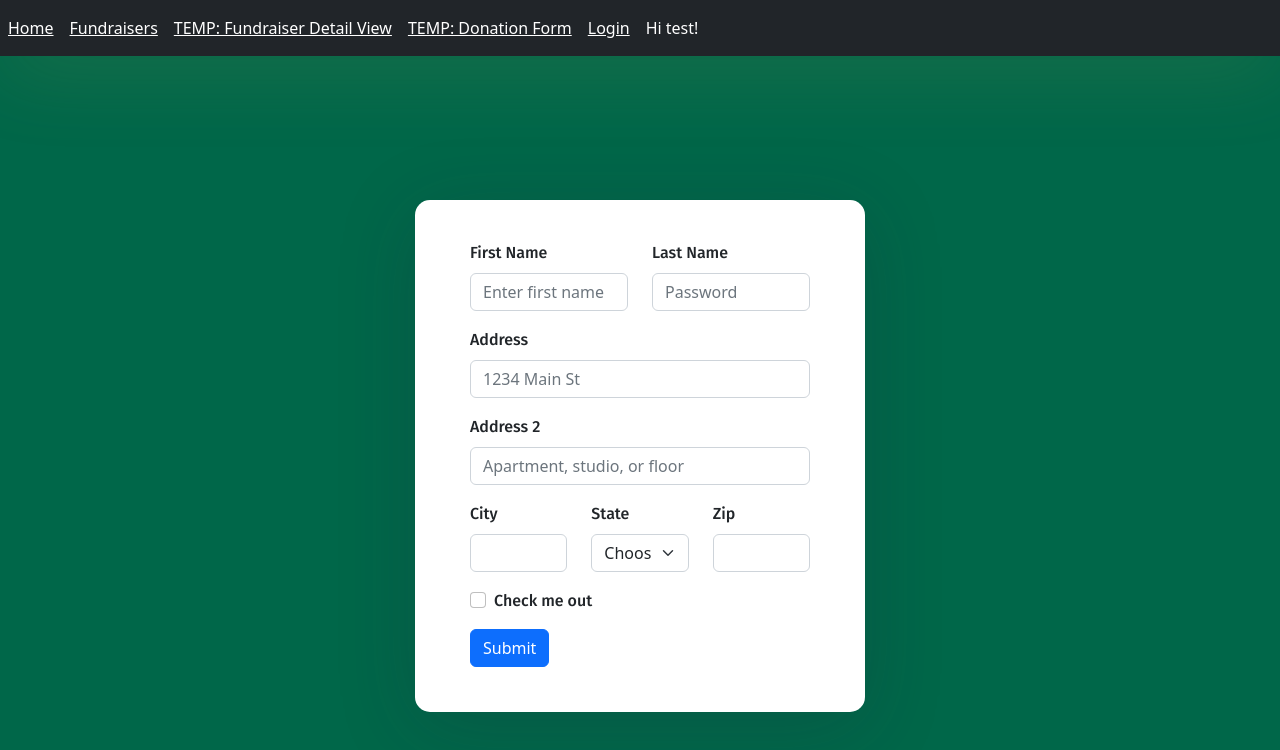
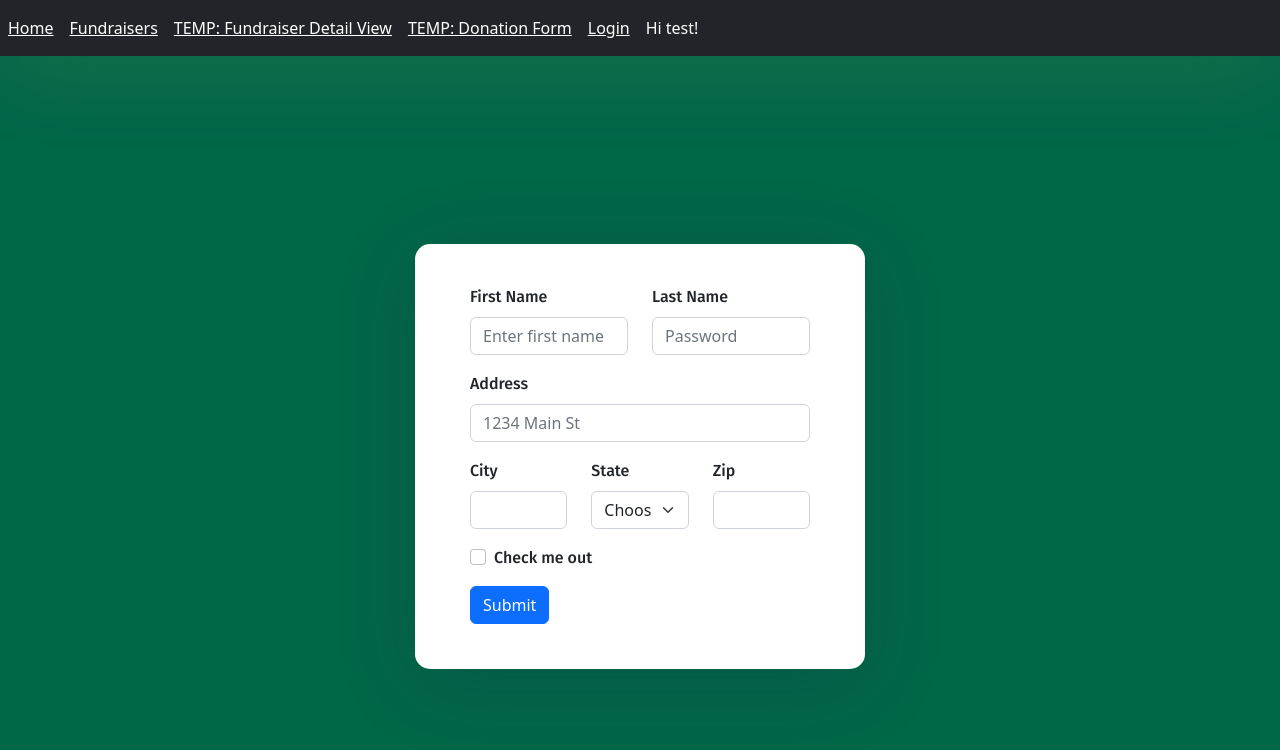
Before and after one commit to man0manns-projects/team-infinity, a React (Create React App) app in the folder Front-End-Code/fundraiser-web-app/: page /TEST-donation-form in a window 1280 px wide. Shown: the top 750 px of the page. Built offline with nearby package versions, Linux system fonts and the light colour scheme.

Commit message:
adding extra to the donation form

```diff
--- a/Front-End-Code/fundraiser-web-app/src/DonationForm.js
+++ b/Front-End-Code/fundraiser-web-app/src/DonationForm.js
@@ -21,11 +21,6 @@ export class DonationForm extends Component {
             <Form.Group className="mb-3" controlId="formGridAddress1">
               <Form.Label>Address</Form.Label>
               <Form.Control placeholder="1234 Main St" />
-            </Form.Group>
-
-            <Form.Group className="mb-3" controlId="formGridAddress2">
-              <Form.Label>Address 2</Form.Label>
-              <Form.Control placeholder="Apartment, studio, or floor" />
             </Form.Group>
 
             <Row className="mb-3">
```
